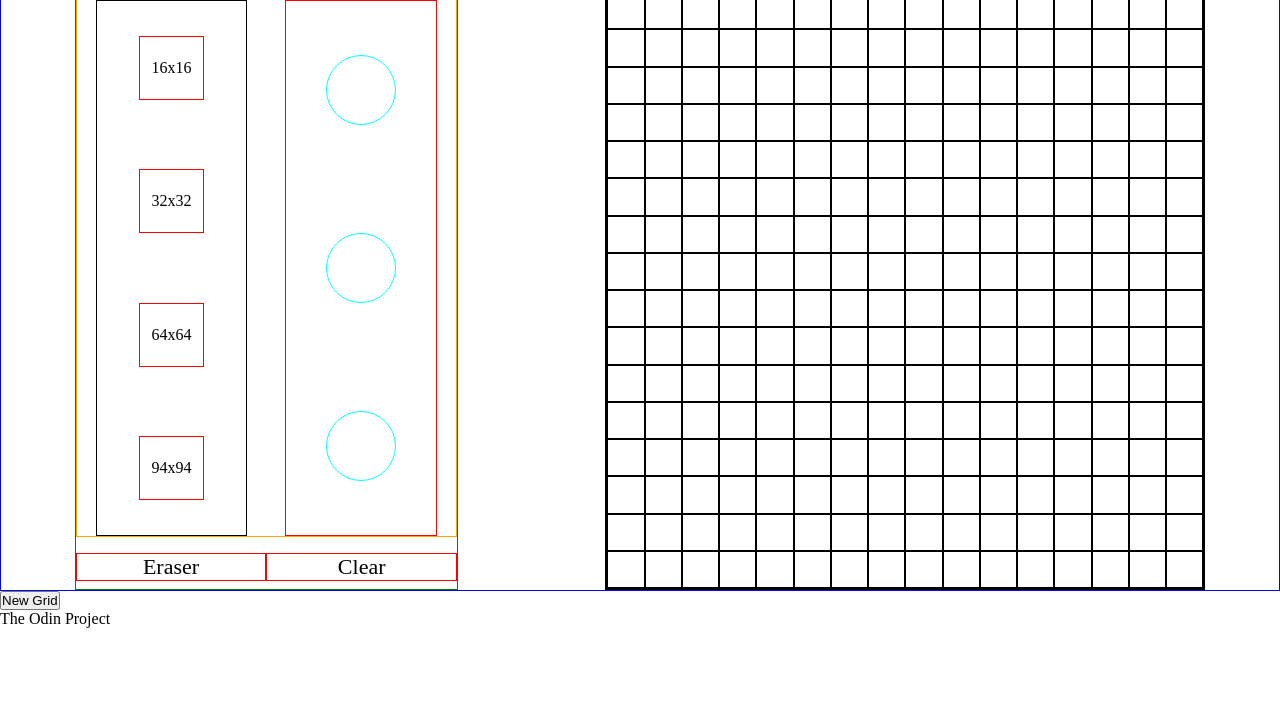
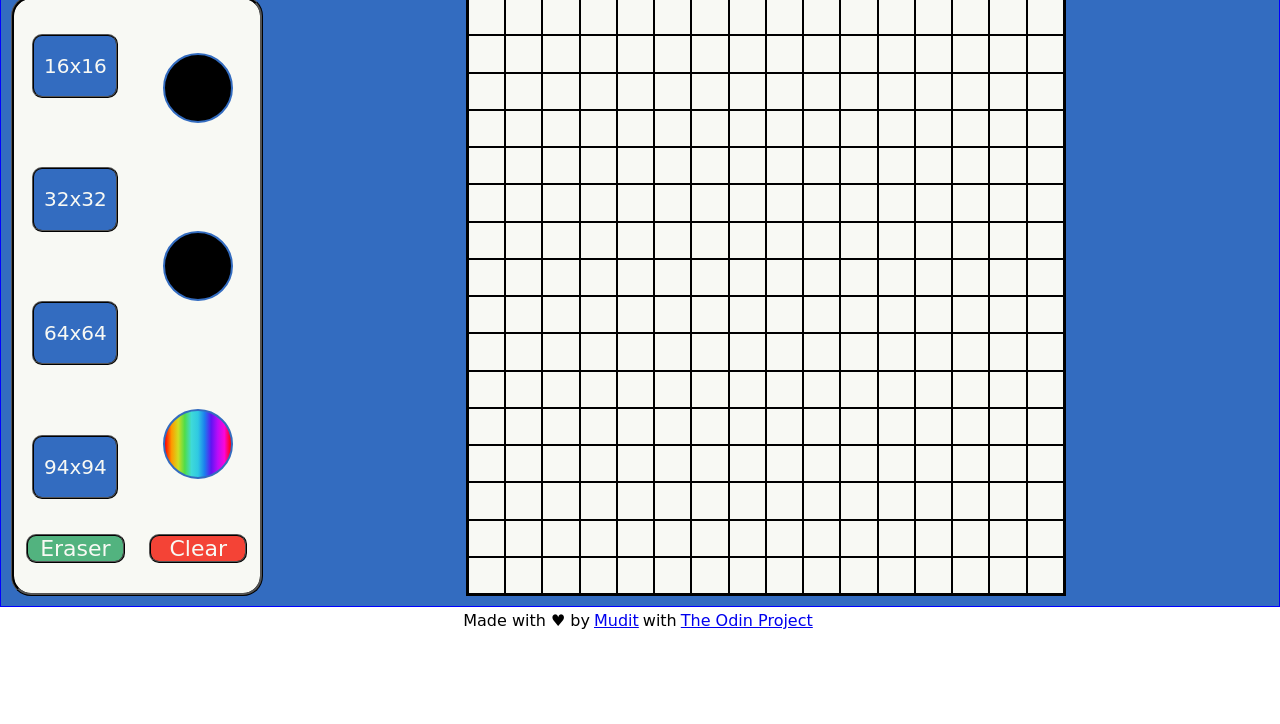
Before and after one commit to brightmudit/etch-a-sketch, a plain HTML site: page index.html in a window 1280 px wide. Shown: the part 76-800 px from the top of the page. Drawn offline with Linux system fonts and the light colour scheme; a web font is replaced by a local one.

Commit message:
styled toolbar and the grid container

```diff
--- a/index.html
+++ b/index.html
@@ -20,23 +20,24 @@
                         <div class="size-94">94x94</div>
                     </div>
                     <div class="color-picker">
-                        <div class="color-black"></div>
-                        <div class="color-chooser"></div>
-                        <div class="color-rainbow"></div>
+                        <div class="black"></div>
+                        <div class="black"></div>
+                        <div class="rainbow"></div>
                     </div>
                 </div>
                 <div class="bottom-section">
-                    <div class="eraser">Eraser</div>
-                    <div class="eraser">Clear</div>
+                    <div id="eraser">Eraser</div>
+                    <div id="clear">Clear</div>
                 </div>
 
             </div>
             <div class="container"></div>
         </div>
     </section>
-    <button class="grid-changer">New Grid</button>
+    <!-- <button class="grid-changer">New Grid</button> -->
     <footer class="footer">
-        The Odin Project
+        Made with &hearts; by <a href="#">Mudit</a> with <a href="#">The Odin Project</a>
+
     </footer>
 
     <script src="script.js"></script>
--- a/script.js
+++ b/script.js
@@ -49,6 +49,6 @@ let currentSize = DEFAULT_SIZE;
 const container = document.querySelector('.container');
 const btn = document.querySelector('.grid-changer');
 
-btn.addEventListener('click', () => createNewGrid(currentSize));
+// btn.addEventListener('click', () => createNewGrid(currentSize));
 
 createGrid(currentSize);
--- a/style.css
+++ b/style.css
@@ -1,7 +1,9 @@
+@import url('https://fonts.googleapis.com/css2?family=Iceland&family=Rowdies&display=swap');
 * {
     margin: 0;
     padding: 0;
     box-sizing: border-box;
+    font-family: 'Iceland', cursive;
 }
 
 .main {
@@ -10,49 +12,63 @@
     border: 1px solid blue;
     align-items: center;
     justify-content: center;
+    background: #336cc0;
 }
 .main h1 {
     font-size: 48px;
-    margin: 5px;
+    width: 100%;
+    text-align: center;
+    background: #f8f9f4;
 }
 .main .box {
     width: 100%;
     display: flex;
     height: 100%;
+    padding: 10px;
+    padding-top: 15px;
 }
 .box .tools-container {
-    width: 30%;
-    border: 1px solid green;
+    width: 20%;
+    border: 3px ridge black;
+    border-radius: 20px;
     display: flex;
-    justify-content: space-around;
+    /* justify-content: space-around; */
     flex-direction: column;
-    margin: 0 auto;
+    background: #f8f9f4;
+    /* margin: 0 auto; */
 }
 .box .tools-container .upper-section {
     display: flex;
-    justify-content: space-around;
+    /* justify-content: space-around; */
     height: 90%;
-    border: 1px solid orange;
+    /* border: 1px solid orange; */
 }
 .upper-section .size-picker {
     display: flex;
     flex-direction: column;
-    width: 40%;
-    border: 1px solid;
+    width: 50%;
+    /* height: auto; */
+    /* border: 1px solid; */
+    font-size: 20px;
     align-items: center;
     justify-content: space-around;
+    /* background: #5fbced; */
 }
 .size-picker div {
     display: flex;
     justify-content: center;
     align-items: center;
-    width: 44%;
+    width: 70%;
     height: 12%;
-    border: 1px solid red;
+    border: 2px ridge black;
+    border-radius: 10px;
+    color: #f8f9f4;
+    /* margin: 32%; */
+    background: #336cc0;
 }
 .upper-section .color-picker {
-    border: 1px solid red;
-    width: 40%;
+    /* border: 1px solid red; */
+    width: 50%;
     display: flex;
     align-items: center;
     justify-content: space-around;
@@ -62,16 +78,34 @@
     width: 70px;
     height: 70px;
     border-radius: 50%;
-    border: 1px solid cyan;
+    border: 2px solid #336cc0;
+}
+.color-picker .black {
+    /* color: black; */
+    background: black;
+}
+.color-picker .rainbow {
+    background: linear-gradient(90deg, rgba(255,0,0,1) 0%, rgba(255,154,0,1) 10%, rgba(208,222,33,1) 20%, rgba(79,220,74,1) 30%, rgba(63,218,216,1) 40%, rgba(47,201,226,1) 50%, rgba(28,127,238,1) 60%, rgba(95,21,242,1) 70%, rgba(186,12,248,1) 80%, rgba(251,7,217,1) 90%, rgba(255,0,0,1) 100%);
 }
 .box .tools-container .bottom-section {
     display: flex;
+    justify-content: space-around;
 }
 .bottom-section div {
-    width: 50%;
-    border: 1px solid red;
+    width: 40%;
+    border: 2px ridge black;
+    color: #f8f9f4;
     font-size: 22px;
+    /* margin: 0px 6px; */
+    border-radius: 10px;
+    background: #336cc0;
     text-align: center;
+}
+.bottom-section #eraser {
+    background: #52b37f;
+}
+.bottom-section #clear {
+    background: #f44336;
 }
 .container {
     display: flex;
@@ -79,6 +113,7 @@
     width: 600px    ;
     height: 600px;
     border: 2px solid black;
+    background: #f8f9f4;
     margin: 0 auto;
 }
 .row {
@@ -90,3 +125,12 @@
     height: 100%;
     border: 1px solid black;
 }
+
+.footer {
+    display: flex;
+    justify-content: center;
+    align-items: center;
+}
+.footer a {
+    padding: 4px;
+}
```
